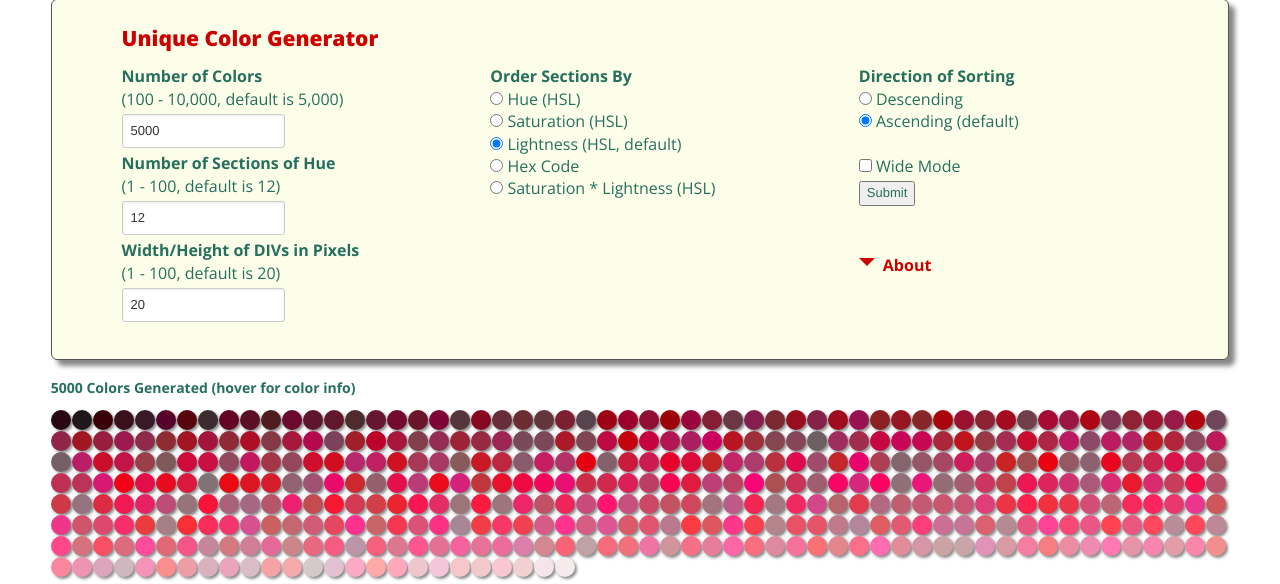
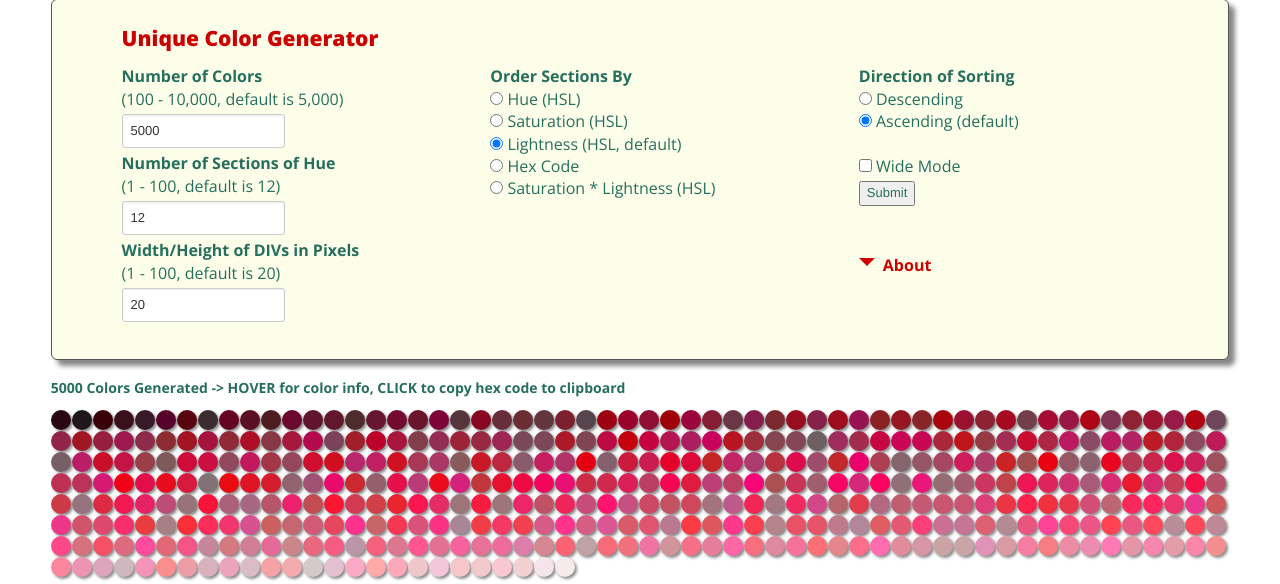
Before and after one commit to kylejester/PHP-unique-color-generator, a PHP site: page /php-unique-color-generator.php?display=1 in a window 1280 px wide. Shown: the part 21-605 px from the top of the page. Run offline with PHP 8.4, Linux system fonts and the light colour scheme; data that the repository does not hold is empty.

Commit message:
Update php-unique-color-generator.php

```diff
--- a/php-unique-color-generator.php
+++ b/php-unique-color-generator.php
@@ -130,8 +130,7 @@ $text = array_slice($colors, $range+2, $range+3);
         colors within specific lightness parameters. neato.
         <li>i made this with PHP because that's all i know.  it uses mt_rand for color generation.  and i stole a snippet to convert hex color
         codes into HSL for sorting. search for RGB to HSL functions, they're out there.
-        <li>the color info is in the title attribute of each color div.  hover to see it.  i'd like to add a js snippet to easily click on
-        each div to save that color info to the clipboard.  but i don't know how.
+        <li>the color info is in the title attribute of each color div.  hover to see it. click to copy the hex code to the clipboard.
        </ul>
       </p>
      </div>
@@ -146,7 +145,7 @@ $num = ceil( count($colors)/$sections );
 $colors = array_chunk($colors, $num, true);
 
 //  Display the number of generated colors after pulling unique so we can see if it's pulling enough
-echo "<h4>$total Colors Generated (hover for color info)</h4>";
+echo "<h4>$total Colors Generated -> HOVER for color info, CLICK to copy hex code to clipboard</h4>";
 
 // DISPLAY CODE & HSL Calculations from decimals, sort by given data, cycle through the new array and display the colors
 for ($i = 0; $i < $sections; $i++) {
```
